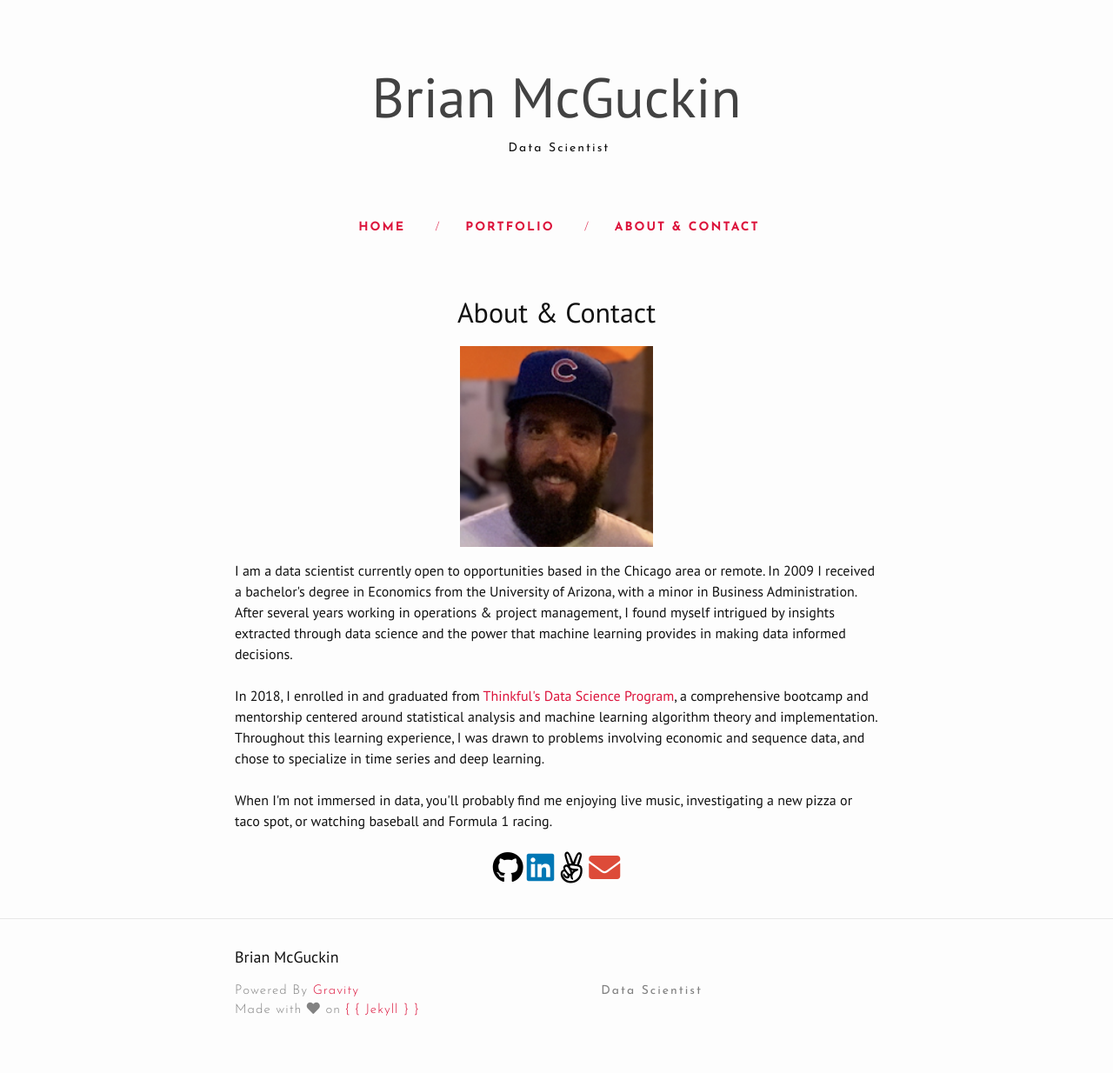
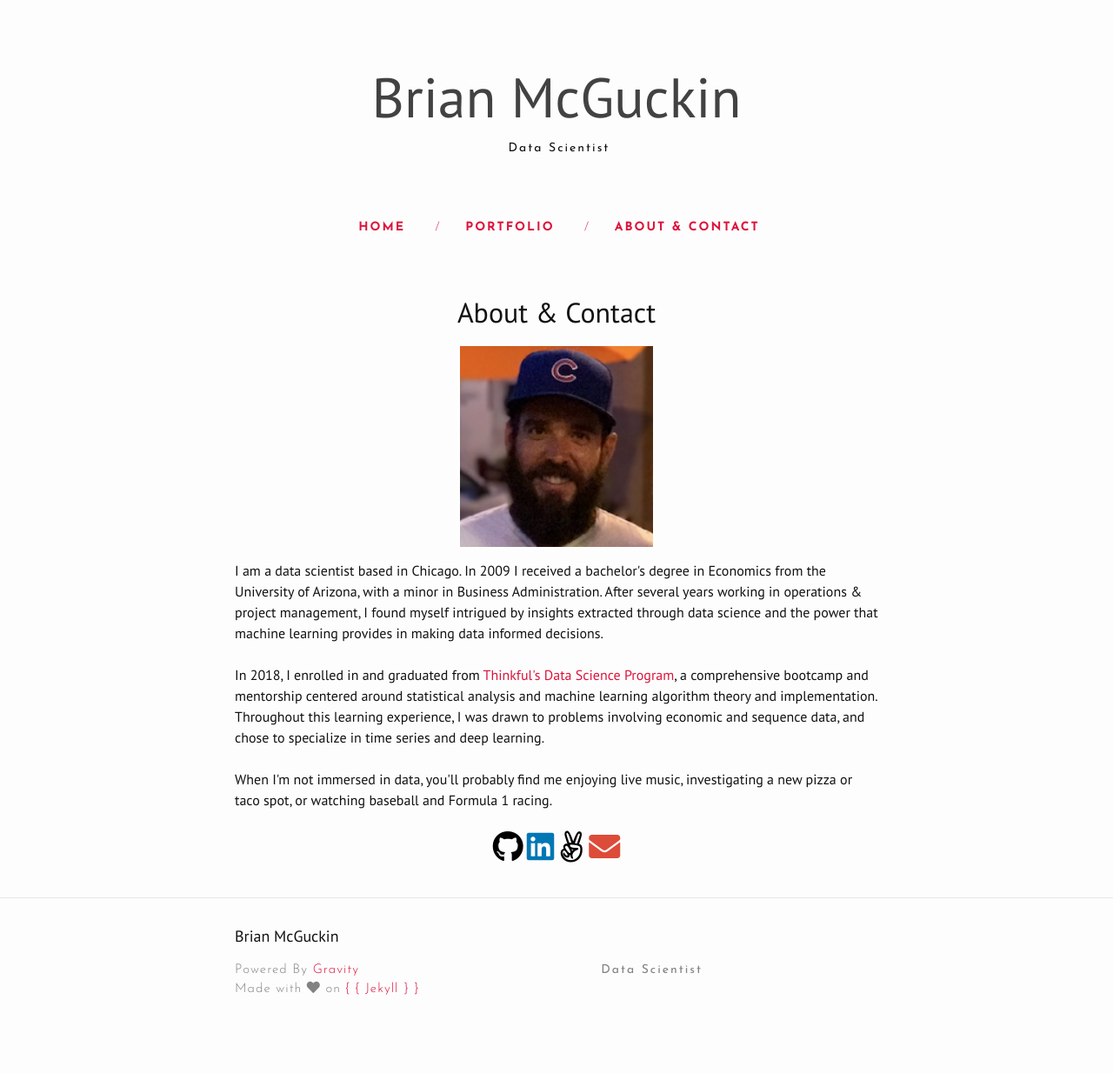
Before and after one commit to brianmcguckin/brianmcguckin.github.io, a Jekyll site: the page built from about.md, in a window 1280 px wide. Shown: the whole page at 87% size. Built offline with Jekyll 4.4.1, drawn with Linux system fonts in a browser that asks for light colours; nearby versions of some CDN libraries; after the commit the page ends 1210 px from its top, so only the background shows below that.

Commit message:
update aboutme

```diff
--- a/about.md
+++ b/about.md
@@ -17,7 +17,7 @@ order: 2
 <img style="align:center" src="https://raw.githubusercontent.com/brianmcguckin/brianmcguckin.github.io/master/images/brian.png" width="30%">
 </p>
 
-I am a data scientist currently open to opportunities based in the Chicago area or remote. In 2009 I received a bachelor's degree in Economics from the University of Arizona, with a minor in Business Administration. After several years working in operations & project management, I found myself intrigued by insights extracted through data science and the power that machine learning provides in making data informed decisions.<br>
+I am a data scientist based in Chicago. In 2009 I received a bachelor's degree in Economics from the University of Arizona, with a minor in Business Administration. After several years working in operations & project management, I found myself intrigued by insights extracted through data science and the power that machine learning provides in making data informed decisions.<br>
 <br>
 In 2018, I enrolled in and graduated from <a href="https://www.thinkful.com/bootcamp/data-science/flexible/#specializations">Thinkful's Data Science Program</a>, a comprehensive bootcamp and mentorship centered around statistical analysis and machine learning algorithm theory and implementation. Throughout this learning experience, I was drawn to problems involving economic and sequence data, and chose to specialize in time series and deep learning.<br>
 <br>
```
Also changed, not shown: 1 other file.
